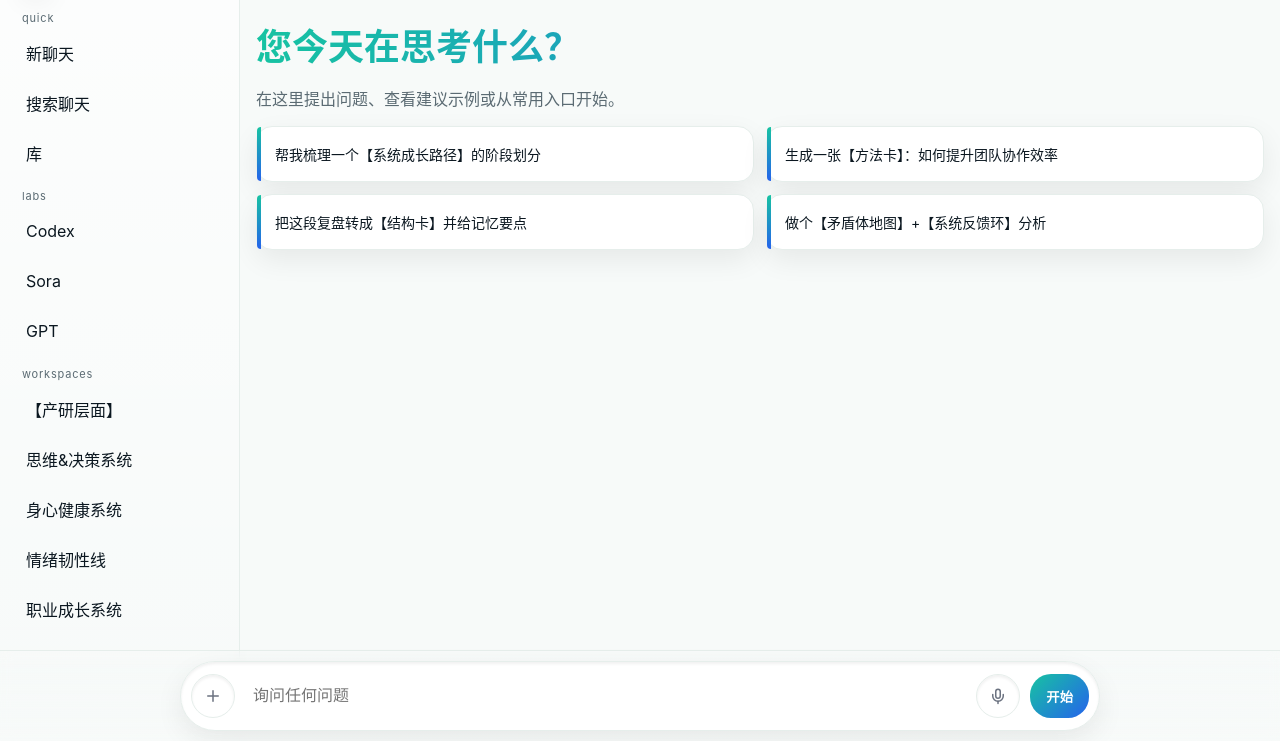
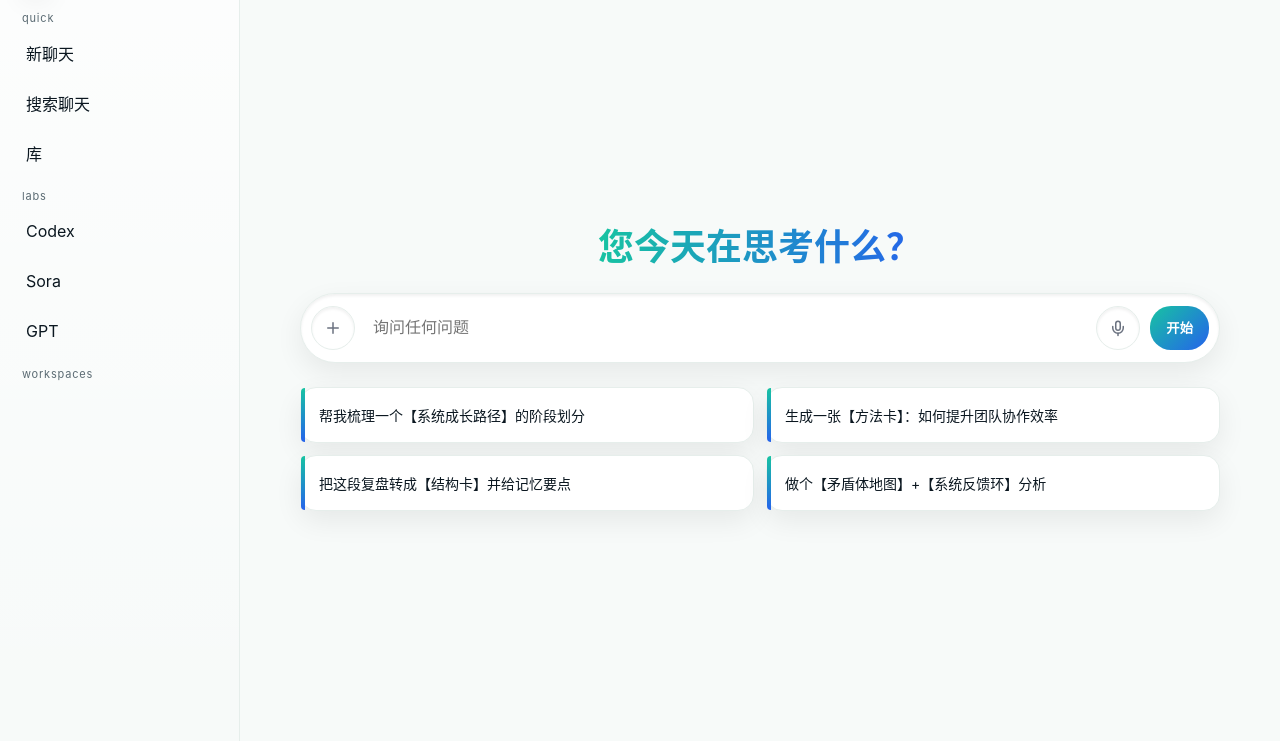
Before and after one commit to JohnJia21/notion-wisegrow-pages, a website: page index.html in a window 1280 px wide. Shown: the part 59-800 px from the top of the page. Drawn offline with Linux system fonts and the light colour scheme.

Commit message:
Update index.html

```diff
--- a/index.html
+++ b/index.html
@@ -2,7 +2,7 @@
 <html lang="zh-CN">
 <head>
   <meta charset="utf-8"/>
-  <!-- 安卓键盘友好 + 安全区 + 视口收缩 -->
+  <!-- 关键：安卓键盘友好 & 安全区 -->
   <meta name="viewport" content="width=device-width, initial-scale=1, viewport-fit=cover, interactive-widget=resizes-visual"/>
   <meta name="theme-color" content="#17c3a2"/>
   <title>WiseGrow · 系统成长助手</title>
@@ -10,12 +10,14 @@
   <style>
     :root{
       --bg:#f7faf9; --text:#0b1720; --muted:#5b6b73; --border:#e6eeeb; --card:#ffffff;
-      --brand1:#17c3a2; --brand2:#2563eb;
+      --brand1:#17c3a2; --brand2:#2563eb; --radius:18px;
       --shadow:0 10px 28px rgba(3,18,7,.07);
       --inset: inset 0 2px 3px rgba(0,0,0,.06), inset 0 -2px 3px rgba(255,255,255,.8);
       --tap:44px;
       --safe-top: env(safe-area-inset-top, 0px);
       --safe-bottom: env(safe-area-inset-bottom, 0px);
+      /* 由 JS 设置，兼容安卓地址栏/键盘 */
+      --app-h: 100svh;
     }
     @media (prefers-color-scheme: dark){
       :root{
@@ -30,17 +32,23 @@
       margin:0;background:var(--bg);color:var(--text);
       font-family: ui-sans-serif, -apple-system, "Segoe UI", Roboto, "PingFang SC","Noto Sans CJK SC","Microsoft YaHei", Arial;
       -webkit-font-smoothing:antialiased; -moz-osx-font-smoothing:grayscale;
-      padding-top: var(--safe-top);
+      padding-top: var(--safe-top); padding-bottom: var(--safe-bottom);
     }
 
-    /* ===== 布局：桌面侧栏；移动隐藏 ===== */
-    .app{display:grid;grid-template-columns: 240px 1fr;min-height:100vh}
-    @supports (height: 100dvh){ .app{min-height:100dvh} }
-    @supports (height: 100svh){ .app{min-height:100svh} }
-
+    /* ===== Layout ===== */
+    .app{
+      display:grid;
+      grid-template-columns: 240px 1fr;
+      min-height: var(--app-h);     /* 优先使用 JS/visualViewport 设置 */
+      height: var(--app-h);
+      /* 回退方案（老安卓） */
+      min-height: -webkit-fill-available;
+      min-height: 100vh;
+    }
     .sidebar{
       padding:16px 14px;border-right:1px solid var(--border);
       background: linear-gradient(180deg, rgba(255,255,255,.7), rgba(255,255,255,0));
+      position:sticky; top:0; height:var(--app-h); overflow:auto;
     }
     .brand{display:flex;align-items:center;gap:10px;padding:6px 8px;border-radius:12px}
     .brand img{width:28px;height:28px;border-radius:10px;box-shadow:var(--shadow)}
@@ -53,53 +61,30 @@
     }
     .nav a:hover{background:var(--card);box-shadow:var(--shadow)}
 
-    /* ===== 主区：顶部对齐，底部固定输入条 ===== */
-    .main{position:relative;display:flex;flex-direction:column;min-height:100%}
+    .main{display:flex;flex-direction:column; min-height: var(--app-h);}
     .topbar{
       height:56px;display:flex;align-items:center;justify-content:center;
       border-bottom:1px dashed var(--border);
       background: radial-gradient(1200px 120px at 50% 0%, rgba(23,195,162,.08), transparent);
-      position:sticky; top:0; z-index:2;
+      position:sticky; top:0; z-index:1;
     }
     .title{font-weight:700;opacity:.9}
+    .stage{
+      flex:1; display:flex; align-items:center; justify-content:center;
+      padding:32px 16px;
+    }
+    .center{width:min(920px,92vw);display:flex;flex-direction:column;align-items:center;gap:24px}
 
-    /* 内容滚动区：给底部输入条留出空间 */
-    .content{
-      flex:1; overflow:auto;
-      padding:24px 16px calc(120px + var(--safe-bottom)); /* 底部留白，避免被输入条遮挡 */
+    /* ===== Hero ===== */
+    .hero{
+      font-size:36px;font-weight:800;text-align:center;line-height:1.15;
+      background: linear-gradient(90deg, var(--brand1), var(--brand2));
+      -webkit-background-clip:text;background-clip:text;color:transparent;
     }
 
-    .hero{
-      font-size:36px;font-weight:800;line-height:1.15;margin:6px 0 18px;
-      background: linear-gradient(90deg, var(--brand1), var(--brand2));
-      -webkit-background-clip:text;background-clip:text;color:transparent;
-      text-align:left;
-    }
-    .intro{color:var(--muted);margin-bottom:16px}
-
-    .examples{display:grid;gap:12px;grid-template-columns:repeat(2,1fr)}
-    .ex{
-      position:relative;padding:14px 16px 14px 18px;border-radius:16px;background:var(--card);
-      border:1px solid var(--border);box-shadow:var(--shadow);font-size:14px;min-height:56px;
-      display:flex;align-items:center;cursor:pointer;
-    }
-    .ex::before{
-      content:"";position:absolute;left:0;top:0;bottom:0;width:4px;border-radius:16px 0 0 16px;
-      background:linear-gradient(180deg,var(--brand1),var(--brand2));
-    }
-
-    /* 底部固定输入条：Android 键盘弹出时，Chrome 会根据 interactive-widget 收缩可视区 */
-    .dock{
-      position:fixed; left:0; right:0; bottom:0;
-      padding:10px 12px calc(10px + var(--safe-bottom));
-      background: linear-gradient(180deg, rgba(247,250,249,0), rgba(247,250,249,.9));
-      backdrop-filter: blur(6px);
-      border-top:1px solid var(--border);
-      z-index:3;
-    }
+    /* ===== Ask Bar ===== */
     .ask{
-      margin:0 auto; max-width:920px;
-      display:flex;align-items:center;gap:10px;padding:10px;
+      width:100%;display:flex;align-items:center;gap:10px;padding:10px;
       border-radius:48px;background:var(--card);
       box-shadow: var(--shadow), var(--inset);border:1px solid var(--border);
     }
@@ -111,27 +96,42 @@
     .inputWrap{flex:1;display:flex;align-items:center;padding:0 6px}
     input[type="text"]{
       flex:1;height:48px;border:none;outline:none;background:transparent;color:var(--text);
-      font-size:16px; /* 防止放大 */
+      font-size:16px; /* 防止自动放大 */
     }
     .go{
       height:var(--tap);padding:0 16px;border:none;border-radius:21px;color:#fff;cursor:pointer;
       background:linear-gradient(135deg,var(--brand1),var(--brand2));font-weight:700; flex:0 0 auto;
     }
 
-    /* 移动：隐藏侧栏，单列 */
+    /* ===== Examples ===== */
+    .examples{width:100%;display:grid;gap:12px;grid-template-columns:repeat(2,1fr)}
+    .ex{
+      position:relative;padding:14px 16px 14px 18px;border-radius:16px;background:var(--card);
+      border:1px solid var(--border);box-shadow:var(--shadow);font-size:14px;min-height:56px;
+      display:flex;align-items:center;cursor:pointer;
+    }
+    .ex::before{
+      content:"";position:absolute;left:0;top:0;bottom:0;width:4px;border-radius:16px 0 0 16px;
+      background:linear-gradient(180deg,var(--brand1),var(--brand2));
+    }
+
+    /* ===== Mobile ===== */
     @media (max-width:1024px){
       .app{grid-template-columns:0 1fr}
       .sidebar{display:none}
+      .hero{font-size:30px}
     }
     @media (max-width:640px){
       .hero{font-size:24px}
       .examples{grid-template-columns:1fr}
+      .stage{padding:20px 12px}
+      .ask{border-radius:20px}
     }
   </style>
 </head>
 <body>
 <div class="app">
-  <!-- Sidebar（桌面可见） -->
+  <!-- Sidebar -->
   <aside class="sidebar" aria-label="sidebar">
     <div class="brand">
       <img src="logo.png" alt="WiseGrow logo"/>
@@ -154,11 +154,6 @@
 
     <div class="groupTitle">workspaces</div>
     <nav class="nav">
-      <a href="#"><span>【产研层面】</span></a>
-      <a href="#"><span>思维&决策系统</span></a>
-      <a href="#"><span>身心健康系统</span></a>
-      <a href="#"><span>情绪韧性线</span></a>
-      <a href="#"><span>职业成长系统</span></a>
     </nav>
   </aside>
 
@@ -166,21 +161,10 @@
   <main class="main">
     <div class="topbar"><div class="title">WiseGrow · 系统成长助手</div></div>
 
-    <!-- 可滚动内容：顶部对齐 -->
-    <div class="content" id="content">
-      <h1 class="hero">您今天在思考什么？</h1>
-      <p class="intro">在这里提出问题、查看建议示例或从常用入口开始。</p>
+    <section class="stage">
+      <div class="center">
+        <div class="hero">您今天在思考什么？</div>
 
-      <div class="examples" id="examples">
-        <div class="ex">帮我梳理一个【系统成长路径】的阶段划分</div>
-        <div class="ex">生成一张【方法卡】：如何提升团队协作效率</div>
-        <div class="ex">把这段复盘转成【结构卡】并给记忆要点</div>
-        <div class="ex">做个【矛盾体地图】+【系统反馈环】分析</div>
-      </div>
-    </div>
-
-    <!-- 底部固定输入条 -->
-    <div class="dock">
         <form class="ask" id="askForm" autocomplete="off">
           <button class="pill" type="button" title="新建">
             <svg viewBox="0 0 24 24" width="18" height="18" fill="none" stroke="#6b7280" stroke-width="2">
@@ -202,7 +186,15 @@
 
           <button class="go" type="submit">开始</button>
         </form>
+
+        <div class="examples" id="examples">
+          <div class="ex">帮我梳理一个【系统成长路径】的阶段划分</div>
+          <div class="ex">生成一张【方法卡】：如何提升团队协作效率</div>
+          <div class="ex">把这段复盘转成【结构卡】并给记忆要点</div>
+          <div class="ex">做个【矛盾体地图】+【系统反馈环】分析</div>
         </div>
+      </div>
+    </section>
   </main>
 </div>
 
@@ -223,22 +215,31 @@
     });
   });
 
-  // —— 安卓 Chrome：键盘弹出时让内容区保持可见
+  // —— 安卓可视高度自适配（地址栏/键盘）
   (function(){
-    const content = document.getElementById('content');
-    const adjust = () => {
-      // 让底部 dock 不遮住最后一屏内容
-      const dockHeight = document.querySelector('.dock').getBoundingClientRect().height || 100;
-      content.style.paddingBottom = (dockHeight + 16) + 'px';
+    const setAppHeight = () => {
+      const vv = window.visualViewport;
+      const h = vv ? vv.height : window.innerHeight;
+      // 预留安全区
+      const safeTop = parseFloat(getComputedStyle(document.documentElement).getPropertyValue('--safe-top')) || 0;
+      const safeBottom = parseFloat(getComputedStyle(document.documentElement).getPropertyValue('--safe-bottom')) || 0;
+      const appH = Math.max(320, Math.round(h - safeTop - safeBottom));
+      document.documentElement.style.setProperty('--app-h', appH + 'px');
     };
-    adjust();
-    window.addEventListener('resize', adjust);
-    // 输入框聚焦滚动到可视区域中间
+    setAppHeight();
+    if (window.visualViewport){
+      visualViewport.addEventListener('resize', setAppHeight);
+      visualViewport.addEventListener('scroll', setAppHeight);
+    } else {
+      window.addEventListener('resize', setAppHeight);
+    }
+
+    // 输入框聚焦时，滚动到可视中央，避免被键盘遮挡
     const q = document.getElementById('q');
     q.addEventListener('focus', () => {
       setTimeout(() => {
         q.scrollIntoView({block:'center', behavior:'smooth'});
-      }, 80);
+      }, 50);
     });
   })();
 </script>
```
Lines whose indentation alone changed are shown as unchanged.
